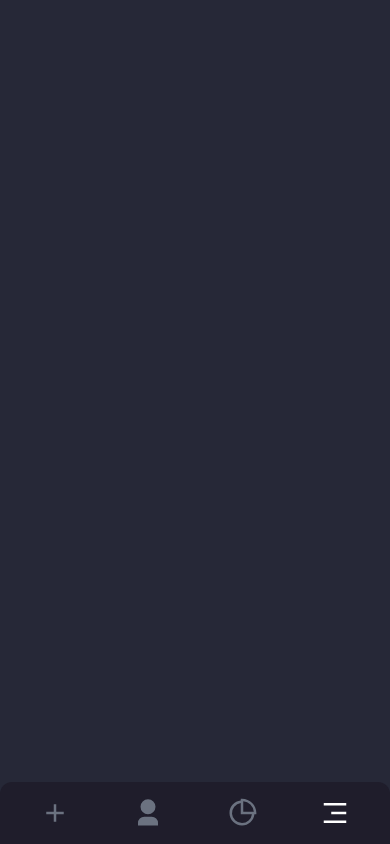
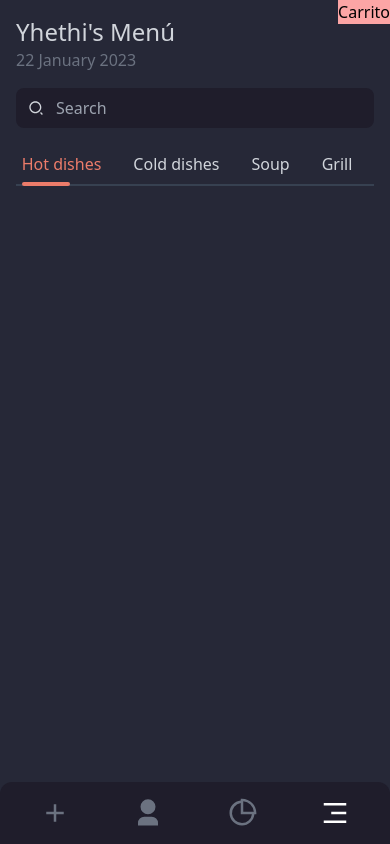
Before and after one commit to Yhethi/dashboard-store-v1, a React (Vite) app: page / in a window 390 px wide. Built offline with nearby package versions, Linux system fonts and the light colour scheme.

Commit message:
feacture: Mobile's menu header done

```diff
--- a/src/App.jsx
+++ b/src/App.jsx
@@ -5,6 +5,7 @@ import {
   RiPieChart2Line,
   RiAddFill,
   RiCloseFill,
+  RiSearch2Line,
 } from "react-icons/ri";
 // Components
 import Sidebar from "./components/shared/Sidebar";
@@ -41,6 +42,62 @@ function App() {
           {showMenu ? <RiCloseFill /> : <RiMenu3Fill />}
         </button>
       </nav>
+      <main className="lg:pl-28 grid grid-cols-1 lg:grid-cols-8">
+        <div className="lg:col-span-6">
+          {/* Header */}
+          <header className="p-4">
+            {/* Title and search */}
+            <div className="flex flex-col gap-4 mb-4">
+              <div>
+                <h1 className="text-gray-300 text-2xl">Yhethi's Menú</h1>
+                <p className="text-gray-500">22 January 2023</p>
+              </div>
+              <form>
+                <div className="w-full relative">
+                  <RiSearch2Line className="absolute left-3 top-1/2 -translate-y-1/2 text-gray-300" />
+                  <input
+                    type="text"
+                    placeholder="Search"
+                    className="bg-[#1F1D2B] w-full py-2 pl-10 pr-4 text-gray-300 rounded-lg outline-none"
+                  />
+                </div>
+              </form>
+            </div>
+            {/* Tabs */}
+            <div>
+              <nav className="text-gray-300 flex items-center gap-4 justify-center border-b-2 border-b-gray-700 lg:justify-start">
+                <a
+                  href="#"
+                  className="relative py-2 pr-4 before:w-1/2 before:bg-[#ec7c6a] before:absolute before:h-1 before:rounded-full before:-bottom-[2px] text-[#ec7c6a]"
+                >
+                  Hot dishes
+                </a>
+                <a
+                  href="#"
+                  className="relative py-2 pr-4 hover:before:w-1/2 hover:before:bg-[#ec7c6a] hover:before:absolute hover:before:h-1 hover:before:rounded-full hover:before:-bottom-[2px] hover:text-[#ec7c6a]"
+                >
+                  Cold dishes
+                </a>
+                <a
+                  href="#"
+                  className="relative py-2 pr-4 hover:before:w-1/2 hover:before:bg-[#ec7c6a] hover:before:absolute hover:before:h-1 hover:before:rounded-full hover:before:-bottom-[2px] hover:text-[#ec7c6a]"
+                >
+                  Soup
+                </a>
+                <a
+                  href="#"
+                  className="relative py-2 pr-4 hover:before:w-1/2 hover:before:bg-[#ec7c6a] hover:before:absolute hover:before:h-1 hover:before:rounded-full hover:before:-bottom-[2px] hover:text-[#ec7c6a]"
+                >
+                  Grill
+                </a>
+              </nav>
+            </div>
+          </header>
+        </div>
+        <div className="lg:col-span-2 bg-red-300 fixed lg:static right-0">
+          Carrito
+        </div>
+      </main>
     </div>
   );
 }
```
